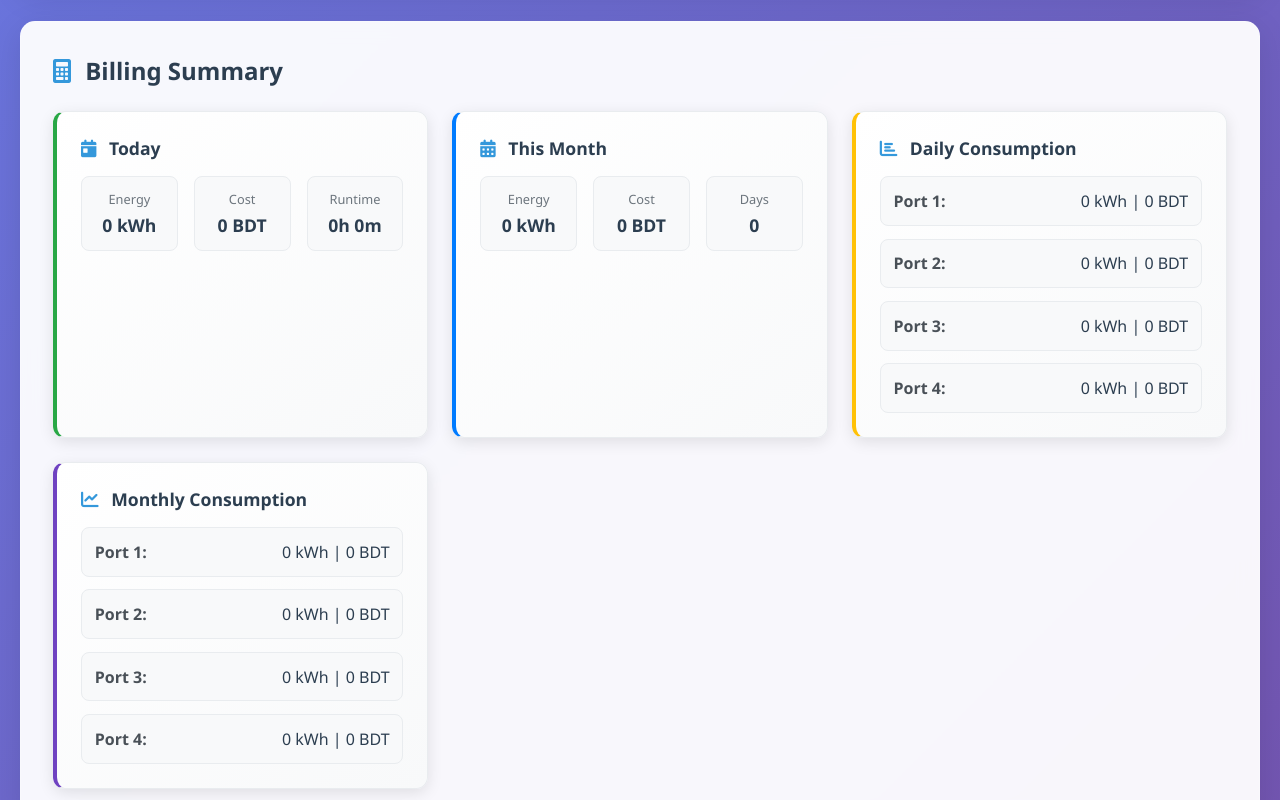
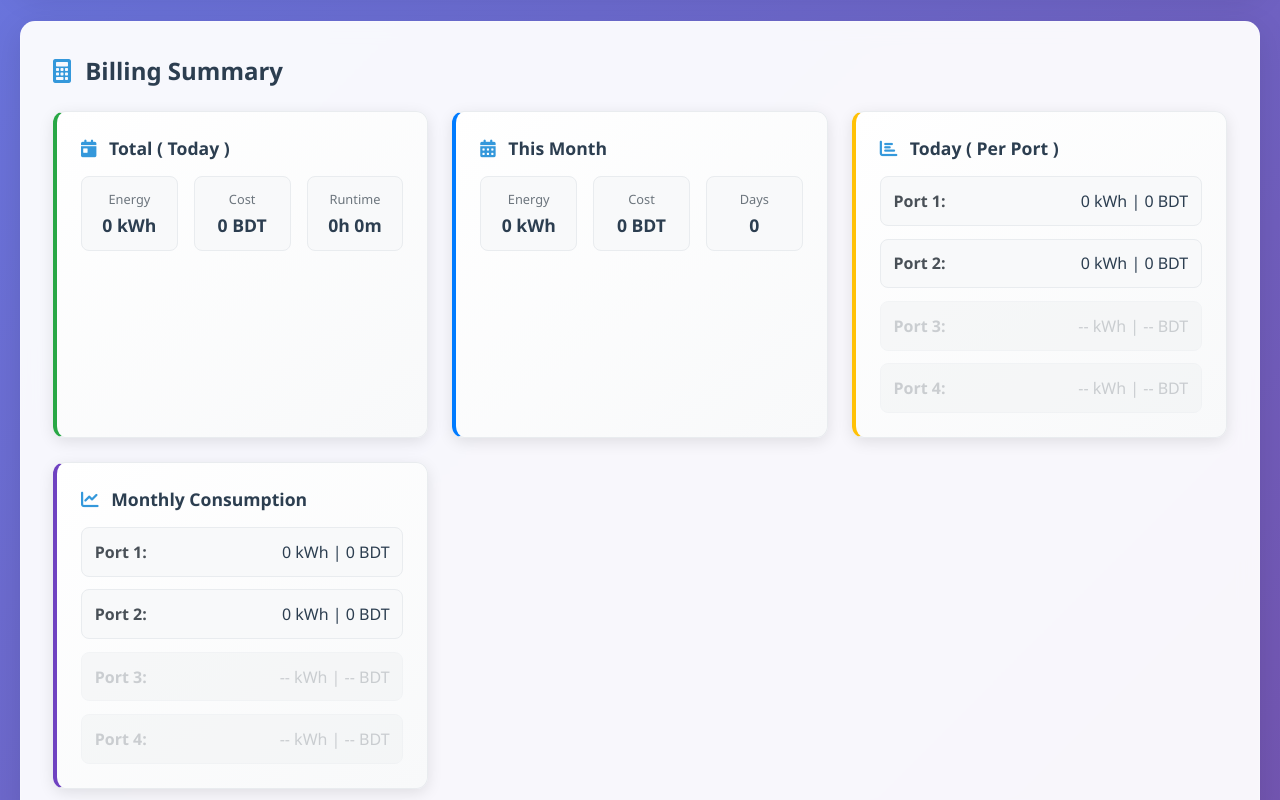
Before and after one commit to Akib-Osmani/smart-multiplug-system, a website: page public/index.html in a window 1280 px wide. Shown: the part 720-1520 px from the top of the page. Drawn offline with nearby package versions, Linux system fonts and the light colour scheme; no server answers.

```diff
--- a/public/css/style.css
+++ b/public/css/style.css
@@ -657,3 +657,17 @@
     transform: none;
     box-shadow: none;
 }
+
+/* Disabled Port Item Styles */
+.port-item.disabled {
+    opacity: 0.5;
+    background: #f1f3f4;
+}
+
+.port-item.disabled .port-label {
+    color: #9aa0a6;
+}
+
+.port-item.disabled .port-values {
+    color: #9aa0a6;
+}
--- a/public/index.html
+++ b/public/index.html
@@ -141,7 +141,7 @@
             <div class="billing-grid">
                 <!-- Today's Summary -->
                 <div class="billing-card today-card">
-                    <h3><i class="fas fa-calendar-day"></i> Today</h3>
+                    <h3><i class="fas fa-calendar-day"></i> Total ( Today )</h3>
                     <div class="billing-metrics">
                         <div class="metric">
                             <span class="metric-label">Energy</span>
@@ -179,7 +179,7 @@
 
                 <!-- Port-wise Daily Consumption -->
                 <div class="billing-card ports-daily-card">
-                    <h3><i class="fas fa-chart-bar"></i> Daily Consumption</h3>
+                    <h3><i class="fas fa-chart-bar"></i> Today ( Per Port )</h3>
                     <div class="port-consumption">
                         <div class="port-item">
                             <span class="port-label">Port 1:</span>
@@ -195,18 +195,18 @@
                                 <span id="port2DailyCost">0 BDT</span>
                             </span>
                         </div>
-                        <div class="port-item">
+                        <div class="port-item disabled">
                             <span class="port-label">Port 3:</span>
                             <span class="port-values">
-                                <span id="port3DailyEnergy">0 kWh</span> |
-                                <span id="port3DailyCost">0 BDT</span>
+                                <span id="port3DailyEnergy">-- kWh</span> |
+                                <span id="port3DailyCost">-- BDT</span>
                             </span>
                         </div>
-                        <div class="port-item">
+                        <div class="port-item disabled">
                             <span class="port-label">Port 4:</span>
                             <span class="port-values">
-                                <span id="port4DailyEnergy">0 kWh</span> |
-                                <span id="port4DailyCost">0 BDT</span>
+                                <span id="port4DailyEnergy">-- kWh</span> |
+                                <span id="port4DailyCost">-- BDT</span>
                             </span>
                         </div>
                     </div>
@@ -230,18 +230,18 @@
                                 <span id="port2MonthlyCost">0 BDT</span>
                             </span>
                         </div>
-                        <div class="port-item">
+                        <div class="port-item disabled">
                             <span class="port-label">Port 3:</span>
                             <span class="port-values">
-                                <span id="port3MonthlyEnergy">0 kWh</span> |
-                                <span id="port3MonthlyCost">0 BDT</span>
+                                <span id="port3MonthlyEnergy">-- kWh</span> |
+                                <span id="port3MonthlyCost">-- BDT</span>
                             </span>
                         </div>
-                        <div class="port-item">
+                        <div class="port-item disabled">
                             <span class="port-label">Port 4:</span>
                             <span class="port-values">
-                                <span id="port4MonthlyEnergy">0 kWh</span> |
-                                <span id="port4MonthlyCost">0 BDT</span>
+                                <span id="port4MonthlyEnergy">-- kWh</span> |
+                                <span id="port4MonthlyCost">-- BDT</span>
                             </span>
                         </div>
                     </div>
```
